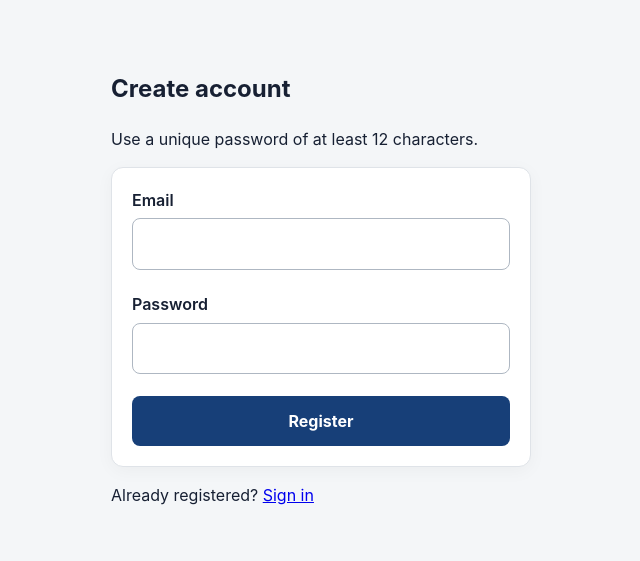
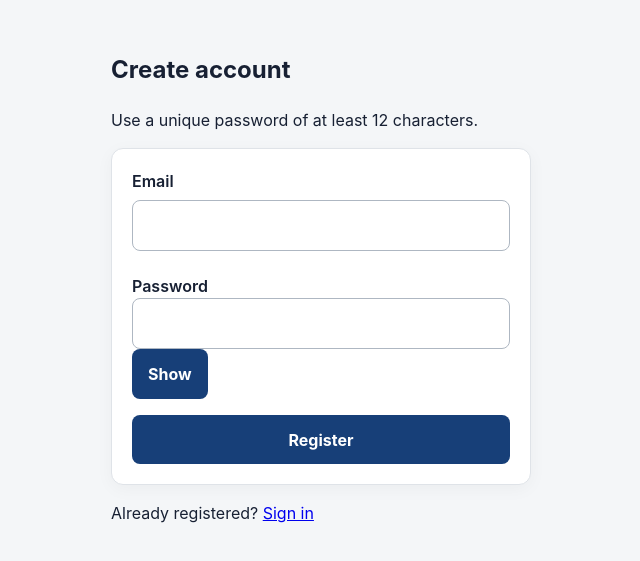
Before and after one commit to collintech/Colvin, a React (Vite) app in the folder colvin/apps/web-client/: page /register in a window 1280 px wide. Shown: the part 113-674 px from the top of the page, without its empty margins (319-959 px from the left). Built offline with nearby package versions, Linux system fonts and the light colour scheme; no server answers.

Commit message:
feat(web): browser autofill hints and password toggle on auth forms

```diff
--- a/colvin/apps/web-client/src/features/auth/AuthForm.jsx
+++ b/colvin/apps/web-client/src/features/auth/AuthForm.jsx
@@ -1,6 +1,8 @@
 import { zodResolver } from '@hookform/resolvers/zod';
 import { useForm } from 'react-hook-form';
 import { z } from 'zod';
+
+import PasswordField from './PasswordField.jsx';
 const schema = z.object({
   email: z.string().email(),
   password: z.string().min(12, 'Use at least 12 characters'),
@@ -15,18 +17,24 @@ export default function AuthForm({ label, onSubmit, serverError }) {
     <form className="card form" onSubmit={handleSubmit(onSubmit)} noValidate>
       <label>
         Email
-        <input type="email" autoComplete="email" {...register('email')} />
+        <input
+          type="email"
+          inputMode="email"
+          autoComplete={label === 'Login' ? 'username' : 'email'}
+          autoCapitalize="none"
+          spellCheck={false}
+          {...register('email')}
+        />
         <span>{errors.email?.message}</span>
       </label>
-      <label>
-        Password
-        <input
-          type="password"
-          autoComplete={label === 'Register' ? 'new-password' : 'current-password'}
-          {...register('password')}
-        />
+      <PasswordField
+        id="auth-password"
+        label="Password"
+        autoComplete={label === 'Register' ? 'new-password' : 'current-password'}
+        {...register('password')}
+      >
         <span>{errors.password?.message}</span>
-      </label>
+      </PasswordField>
       {serverError && <p className="error">{serverError}</p>}
       <button disabled={isSubmitting}>{isSubmitting ? 'Please wait…' : label}</button>
     </form>
```
